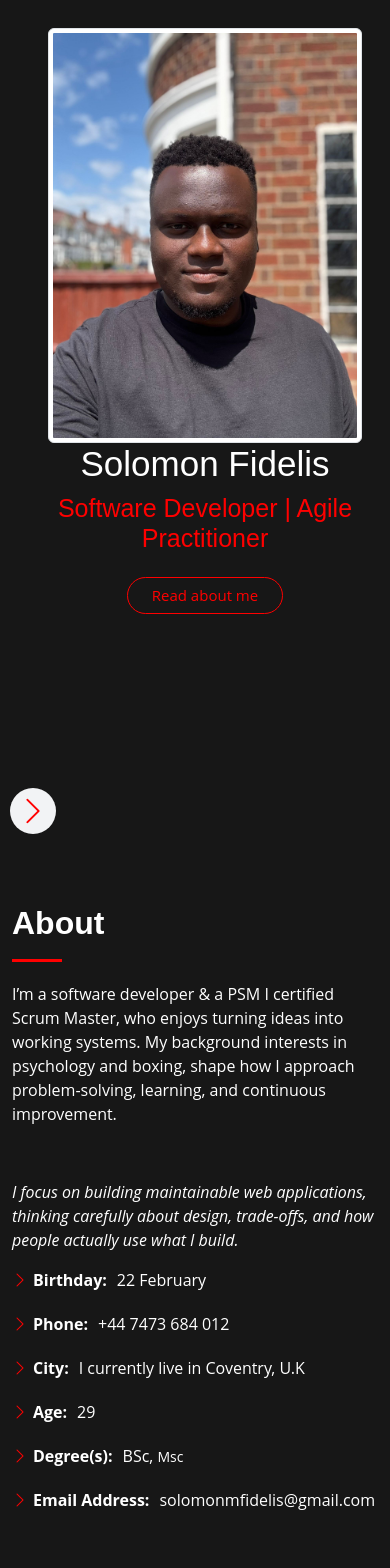
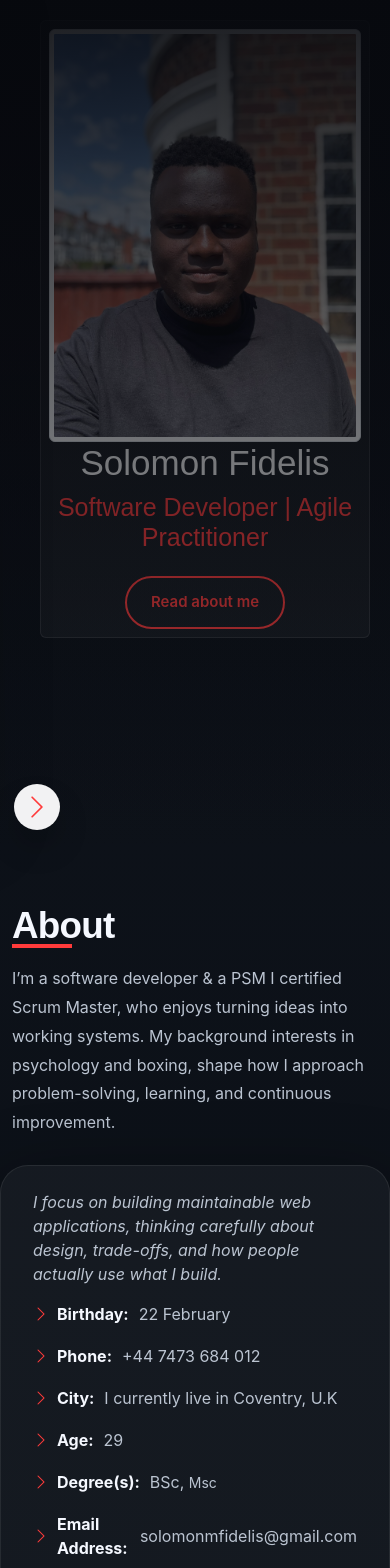
Before and after one commit to solzycoded/thesolomonfidelis, a React (Vite) app: page / in a window 390 px wide. Shown: the top 1568 px of the page. Built offline with nearby package versions, Linux system fonts and the light colour scheme.

Commit message:
feat: enhance CSS styles across multiple components for improved design and responsiveness

```diff
--- a/src/assets/css/app.css
+++ b/src/assets/css/app.css
@@ -1,21 +1,40 @@
+
+:root {
+  --bg: #0d1118;
+  --bg-strong: #0b1017;
+  --surface: rgba(255,255,255,0.08);
+  --surface-strong: rgba(255,255,255,0.12);
+  --text: #f5f8ff;
+  --muted: #bbc4d1;
+  --accent: #ff3b3b;
+  --accent-soft: rgba(255,59,59,0.14);
+  --border: rgba(255,255,255,0.08);
+  --radius: 28px;
+  --shadow: 0 24px 80px rgba(0,0,0,0.45);
+}
 
 /*--------------------------------------------------------------
 # General
 --------------------------------------------------------------*/
 body {
-  font-family: "Open Sans", sans-serif;
-  color: #ffffff;
-  background-color: #171717;
+  font-family: "Inter", "Open Sans", sans-serif;
+  color: var(--text);
+  background: radial-gradient(circle at top left, rgba(255,59,59,0.1), transparent 30%),
+              linear-gradient(180deg, #0f131b 0%, #0b1017 100%);
+  min-height: 100vh;
+  margin: 0;
+  overflow-x: hidden;
 }
 
 a {
-  color: #ff0000;
+  color: var(--accent);
   text-decoration: none;
+  transition: color 0.2s ease, transform 0.2s ease;
 }
 
 a:hover {
-  color: #ff0000;
-  text-decoration: none;
+  color: #ff6b6b;
+  transform: translateX(1px);
 }
 
 h1,
@@ -27,30 +46,52 @@ h6 {
   font-family: "Raleway", sans-serif;
 }
 
-/*--------------------------------------------------------------
-# Sections General
---------------------------------------------------------------*/
-.app-color {
-  color: #ff0000;
+button,
+.btn,
+.app-btn-color,
+.app-btn-color-outline {
+  font-family: inherit;
 }
 
+.app-color {
+  color: var(--accent);
+}
 
 .app-btn-color-outline {
-  border-color: #ff0000 !important;
-  color: #ff0000;
+  border: 2px solid var(--accent);
+  color: var(--accent);
+  background: transparent;
+  transition: background-color 0.25s ease, color 0.25s ease, transform 0.25s ease;
 }
 
 .app-btn-color {
-  background-color: #ff0000;
+  background-color: var(--accent);
+  color: white;
+  border: 2px solid transparent;
 }
 
-.app-btn-color-outline:hover {
-  background-color: #ff0000;
+.app-btn-color-outline:hover,
+.app-btn-color-outline:focus {
+  background-color: var(--accent);
   color: white;
+  transform: translateY(-1px);
+}
+
+.app-btn-color:hover,
+.app-btn-color:focus {
+  filter: brightness(1.05);
+  transform: translateY(-1px);
+}
+
+.btn {
+  border-radius: 999px;
+  padding: 0.85rem 1.7rem;
+  font-weight: 600;
 }
 
 #main {
-  margin-left: 300px;
+  margin-left: 100px;
+  transition: margin 0.3s ease;
 }
 
 @media (max-width: 1199px) {
@@ -59,14 +100,22 @@ h6 {
   }
 }
 
+/*--------------------------------------------------------------
+# Section cards and text
+--------------------------------------------------------------*/
+.main-section-item .content {
+  background: rgba(255,255,255,0.04);
+  border: 1px solid rgba(255,255,255,0.08);
+  border-radius: var(--radius);
+  padding: 2rem;
+  box-shadow: var(--shadow);
+}
 
-/*--------------------------------------------------------------
-# About
---------------------------------------------------------------*/
 .main-section-item .content h3 {
   font-weight: 700;
-  font-size: 26px;
-  color: #ff0000;
+  font-size: clamp(1.75rem, 2.2vw, 2.4rem);
+  color: var(--accent);
+  margin-bottom: 1rem;
 }
 
 .main-section-item .content ul {
@@ -75,70 +124,91 @@ h6 {
 }
 
 .main-section-item .content ul li {
-  margin-bottom: 20px;
+  margin-bottom: 18px;
   display: flex;
   align-items: center;
+  color: var(--muted);
 }
 
 .main-section-item .content ul strong {
   margin-right: 10px;
+  color: var(--text);
 }
 
 .main-section-item .content ul i {
   font-size: 16px;
-  margin-right: 5px;
-  color: #ff0000;
-  line-height: 0;
+  margin-right: 8px;
+  color: var(--accent);
+  line-height: 1;
 }
 
 .main-section-item .content p:last-child {
   margin-bottom: 0;
 }
 
-
-/*--------------------------------------------------------------
-# Sections General
---------------------------------------------------------------*/
-
-@media (max-width: 1199px) {
-  #section {
-    /* padding: 30px 0; */
-  }
-}
-
 section {
-  padding: 60px 0;
-  overflow: hidden;
+  padding: 80px 0;
 }
 
 .section-bg {
-  background: inherit;
+  background: transparent;
 }
 
 .section-title {
-  padding-bottom: 30px;
+  padding-bottom: 28px;
+  max-width: 720px;
 }
 
 .section-title h2 {
-  font-size: 32px;
-  font-weight: bold;
-  margin-bottom: 20px;
-  padding-bottom: 20px;
+  font-size: clamp(2.3rem, 4vw, 3.4rem);
+  font-weight: 800;
+  margin-bottom: 16px;
   position: relative;
-  /* color: #ff0000; */
+  letter-spacing: -0.02em;
 }
 
 .section-title h2::after {
   content: "";
   position: absolute;
   display: block;
-  width: 50px;
-  height: 3px;
-  background: #ff0000;
+  width: 60px;
+  height: 4px;
+  background: var(--accent);
   bottom: 0;
   left: 0;
 }
 
 .section-title p {
   margin-bottom: 0;
+  color: var(--muted);
+  line-height: 1.8;
+  font-size: 1rem;
 }
+
+/* utility adjustments */
+.text-white {
+  color: var(--text) !important;
+}
+
+.fst-italic {
+  font-style: italic !important;
+  color: var(--muted);
+}
+
+.lead {
+  color: var(--text);
+}
+
+.border-2 {
+  border-width: 2px !important;
+}
+
+.rounded-pill {
+  border-radius: 999px !important;
+}
+
+@media (max-width: 768px) {
+  section {
+    padding: 60px 0;
+  }
+}
--- a/src/assets/css/interests.css
+++ b/src/assets/css/interests.css
@@ -10,3 +10,25 @@
 #interests .interest-item .interest-item-icon {
     color: red;
 }
+
+/* Interests design improvements */
+#interests .interest-item {
+    background: rgba(255,255,255,0.05);
+    border: 1px solid rgba(255,255,255,0.08);
+    border-radius: 24px;
+    padding: 1.4rem 1.2rem;
+    transition: transform 0.3s ease, background-color 0.3s ease;
+}
+
+#interests .interest-item:hover {
+    transform: translateY(-4px);
+    background: rgba(255,59,59,0.08);
+}
+
+#interests .interest-item-title {
+    margin-bottom: 12px !important;
+}
+
+#interests .interest-item .interest-item-icon {
+    color: var(--accent);
+}
--- a/src/assets/css/intro.css
+++ b/src/assets/css/intro.css
@@ -2,7 +2,6 @@
 # intro Section
 --------------------------------------------------------------*/
 .intro-img-container {
-  /* padding-top: 15px; */
   height: 100vh;
 }
 
@@ -14,14 +13,15 @@
 }
 
 .intro-img-container img {
-  --s: 10px; /* control the size */
-  padding: var(--s);
-  border: calc(2*var(--s)) solid #0000;
-  outline: 1px solid #fff;
-  outline-offset: calc(-1*var(--s));
-  background: conic-gradient(from 90deg at 1px 1px,#0000 25%,#fff 0);
-  max-height: 100vh !important;
-  height: inherit !important;
+  width: 100%;
+  max-width: 100%;
+  height: 100% !important;
+  display: block;
+  border-radius: 24px;
+  box-shadow: 0 28px 60px rgba(0,0,0,0.8);
+  object-fit: cover;
+  transition: transform 0.35s ease, box-shadow 0.35s ease;
+  image-rendering: auto;
 }
 
 #intro {
@@ -152,7 +152,28 @@
   font-size: 25px;
 }
 
-.intro-sm-img-container img {
+#intro .intro-sm-img-container img {
   max-height: 70vh;
   height: inherit;
 }
+
+/* Intro design improvements */
+#intro {
+  background: linear-gradient(180deg, rgba(7,9,14,0.92) 0%, rgba(13,17,24,0.25) 100%);
+}
+
+.intro-message h1 {
+  font-size: clamp(2.75rem, 4vw, 4.5rem);
+  line-height: 1.05;
+}
+
+.intro-message h4 {
+  font-size: clamp(1rem, 2vw, 1.5rem);
+  color: #d1d8e6;
+}
+
+.intro-sm-container {
+  background: rgba(255,255,255,0.05);
+  border-radius: 28px;
+  border: 1px solid rgba(255,255,255,0.1);
+}
--- a/src/assets/css/nav.css
+++ b/src/assets/css/nav.css
@@ -6,34 +6,40 @@
   top: 0;
   left: 0;
   bottom: 0;
+  width: 100px;
   z-index: 9997;
-  transition: all 0.5s;
-  padding: 15px;
+  transition: transform 0.35s ease, width 0.35s ease, background-color 0.35s ease;
+  padding: 18px 12px;
   overflow-y: auto;
+  background: rgba(13,17,24,0.96);
+  backdrop-filter: blur(18px);
+  border-right: 1px solid rgba(255,255,255,0.08);
 }
 
 @media (max-width: 991px) {
   #header {
-    /* width: 300px; */
-    background: #fff;
-    border-right: 1px solid #e6e9ec;
+    width: 280px;
+    background: rgba(255,255,255,0.98);
+    border-right: 1px solid rgba(0,0,0,0.08);
     left: -300px;
+    box-shadow: 16px 0 60px rgba(0,0,0,0.12);
   }
 }
 
-@media (min-width: 991px) {
+@media (min-width: 992px) {
+  #header {
+    width: 100px;
+    left: 0;
+  }
+
   #main {
     margin-left: 100px;
   }
 }
 
-
 /*--------------------------------------------------------------
 # Navigation Menu
 --------------------------------------------------------------*/
-/**
-* Desktop Navigation
-*/
 .nav-menu {
   padding: 0;
   display: block;
@@ -54,17 +60,18 @@
 .nav-menu a:focus {
   display: flex;
   align-items: center;
-  color: #45505b;
-  padding: 10px 18px;
-  margin-bottom: 8px;
-  transition: 0.3s;
-  font-size: 15px;
-  border-radius: 50px;
-  background: #f2f3f5;
+  justify-content: center;
+  gap: 12px;
+  color: #c7d0df;
+  padding: 12px 16px;
+  margin-bottom: 12px;
+  transition: 0.25s ease;
+  font-size: 0.95rem;
+  border-radius: 999px;
+  background: rgba(255,255,255,0.04);
   height: 56px;
   width: 100%;
   overflow: hidden;
-  transition: 0.3s;
 }
 
 .nav-menu a i,
@@ -74,21 +81,51 @@
 
 .nav-menu a span,
 .nav-menu a:focus span {
-  padding: 0 5px 0 7px;
-  color: #45505b;
+  color: #c7d0df;
 }
 
 @media (min-width: 992px) {
+  #header {
+    width: 100px;
+  }
+
+  #header:hover {
+    width: 220px;
+  }
+
+  #header:hover ~ #main {
+    margin-left: 220px;
+  }
 
   .nav-menu a,
   .nav-menu a:focus {
     width: 56px;
+    justify-content: center;
+  }
+
+  .nav-menu a i,
+  .nav-menu a:focus i {
+    min-width: 24px;
+    text-align: center;
   }
 
   .nav-menu a span,
   .nav-menu a:focus span {
     display: none;
-    color: #fff;
+  }
+
+  .nav-menu li:hover>a {
+    width: 220px;
+    justify-content: flex-start;
+    padding-left: 20px;
+  }
+
+  .nav-menu li:hover>a span {
+    display: inline-block;
+  }
+
+  .mobile-nav-toggle {
+    display: none !important;
   }
 }
 
@@ -96,30 +133,20 @@
 .nav-menu .active,
 .nav-menu .active:focus,
 .nav-menu li:hover>a {
-  color: #fff;
-  background: #ff0000;
-}
-
-.active {
-  color: #fff;
-  background: #ff0000;
-}
-
-.active span .active:focus span {
-  color: #fff;
+  color: white;
+  background: rgba(255,59,59,0.95);
 }
 
 .nav-menu a:hover span,
 .nav-menu .active span,
 .nav-menu .active:focus span,
 .nav-menu li:hover>a span {
-  color: #fff;
+  color: white;
 }
 
 .nav-menu a:hover,
 .nav-menu li:hover>a {
   width: 100%;
-  color: #fff;
 }
 
 .nav-menu a:hover span,
@@ -130,26 +157,26 @@
 /**
 * Mobile Navigation
 */
-
 .mobile-nav-toggle {
   position: fixed;
-  left: 10px;
-  bottom: 10px;
+  left: 14px;
+  bottom: 14px;
   z-index: 9998;
   border: 0;
-  background: #f2f3f5;
-  font-size: 30px;
-  transition: all 0.4s;
+  background: rgba(255,255,255,0.95);
+  font-size: 26px;
+  transition: all 0.4s ease;
   outline: none !important;
   line-height: 0;
   cursor: pointer;
   border-radius: 50px;
-  padding: 8px;
-  color: #ff0000 !important;
+  padding: 10px;
+  color: #ff3b3b !important;
+  box-shadow: 0 18px 30px rgba(0,0,0,0.18);
 }
 
 .mobile-nav-toggle i {
-  color: #ff0000 !important;
+  color: #ff3b3b !important;
 }
 
 .mobile-nav-active {
@@ -161,6 +188,6 @@
 }
 
 .mobile-nav-active .mobile-nav-toggle {
-  color: #ff0000 !important;
+  color: #ff3b3b !important;
   background-color: white;
 }
--- a/src/assets/css/portfolio.css
+++ b/src/assets/css/portfolio.css
@@ -12,11 +12,29 @@
     border-color: rgb(254, 57, 57) !important;
     margin-bottom: 20px;
 }
+/* Portfolio design improvements */
+.carousel-img {
+    border-radius: 24px;
+    object-fit: cover;
+}
+
+.project-name {
+    color: var(--accent);
+}
+
+.portfolio-item-section-head {
+    border-color: var(--accent) !important;
+}
 
 .project-details {
-    background-color: rgba(7, 7, 7, 0.6);
-    padding: 15px;
-    margin-bottom: 20px;
+    background-color: rgba(255,255,255,0.06);
+    border: 1px solid rgba(255,255,255,0.08);
+    border-radius: 24px;
+    padding: 22px;
+}
+
+hr {
+    border-color: rgba(255,255,255,0.12);
 }
 
 .portfolio-container {
@@ -26,4 +44,5 @@
 hr {
     margin-top: 40px;
     margin-bottom: 40px;
+    border-color: rgba(255,255,255,0.12);
 }
--- a/src/assets/css/resume.css
+++ b/src/assets/css/resume.css
@@ -65,3 +65,26 @@
 .full-resume {
     margin-top: 20px;
 }
+
+/* Resume design improvements */
+.resume .resume-title {
+    color: var(--text);
+}
+
+.resume .resume-item {
+    border-left-color: var(--accent);
+}
+
+.resume .resume-item h4 {
+    color: var(--text);
+}
+
+.resume .resume-item h5 {
+    background: var(--accent);
+    border-radius: 999px;
+}
+
+.resume .resume-item::before {
+    border-color: var(--accent);
+    background: var(--bg-strong);
+}
```
Also changed, not shown: src/assets/css/skills.css (+15 -11 lines).
